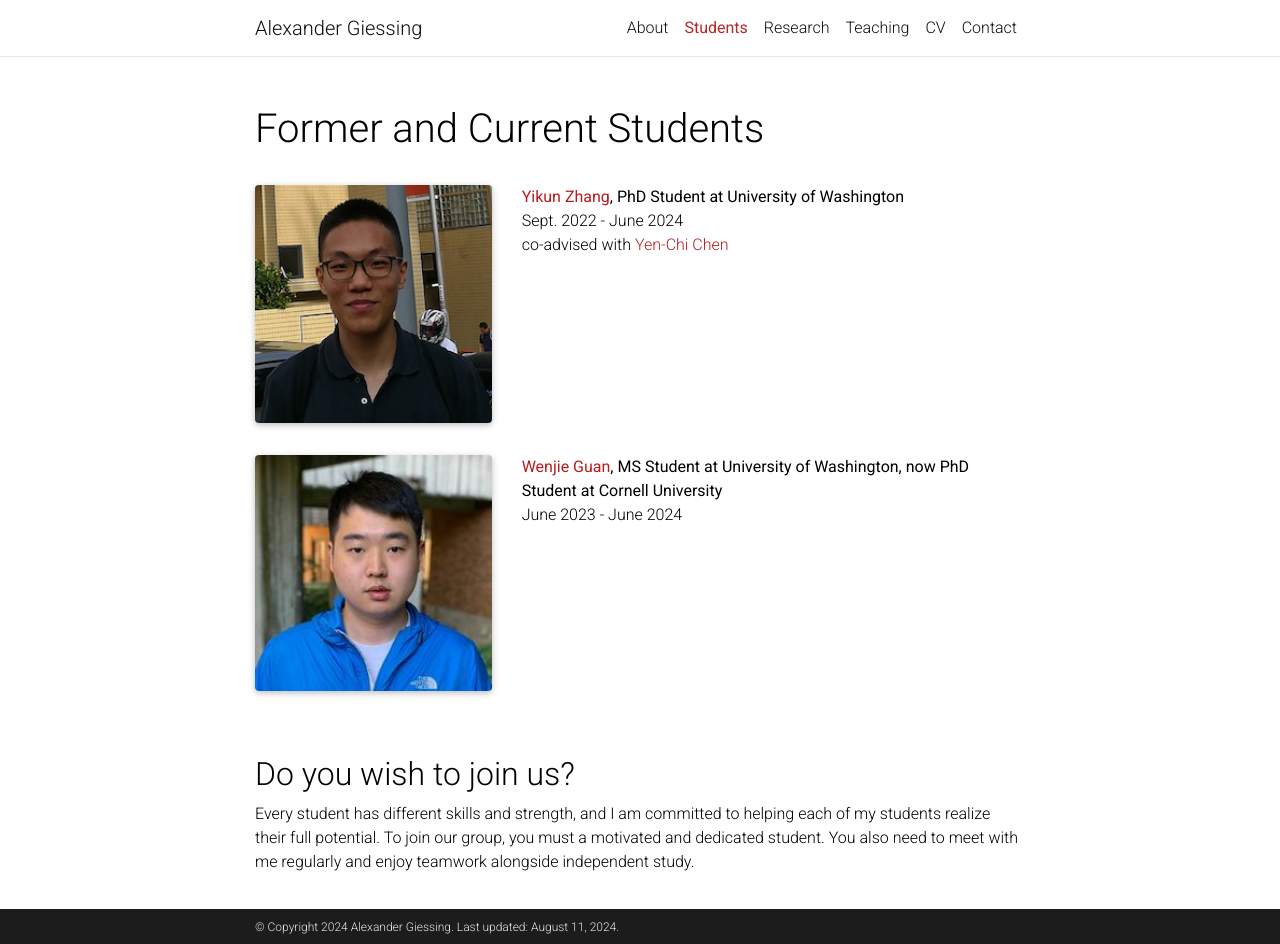
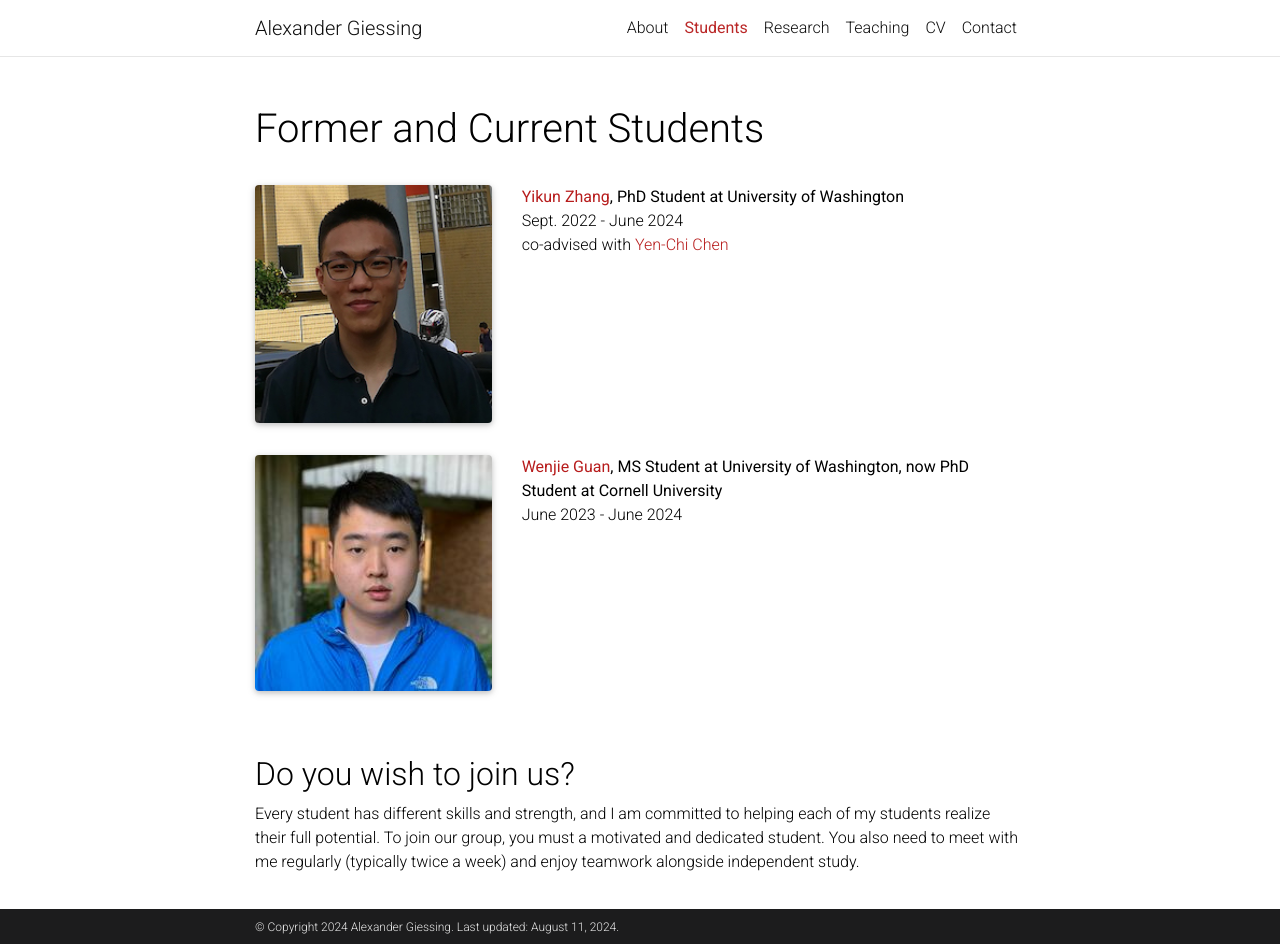
Before and after one commit to agiessing/agiessing.github.io, a Jekyll site: the page built from _pages/people.md, in a window 1280 px wide and 944 px high. Built offline with Jekyll 4.4.1, drawn with Linux system fonts in a browser that asks for light colours; comment, search, counter and statistics services are not loaded; a style sheet for code colours, icons or effects is not loaded.

Commit message:
Update people.md

```diff
--- a/_pages/people.md
+++ b/_pages/people.md
@@ -59,5 +59,5 @@
 
  <div class="container mt-5">
     <h2 class="post-title"> Do you wish to join us?</h2>
-      Every student has different skills and strength, and I am committed to helping each of my students realize their full potential. To join our group, you must a motivated and dedicated student. You also need to meet with me regularly and enjoy teamwork alongside independent study.
+      Every student has different skills and strength, and I am committed to helping each of my students realize their full potential. To join our group, you must a motivated and dedicated student. You also need to meet with me regularly (typically twice a week) and enjoy teamwork alongside independent study.
  </div>
```
